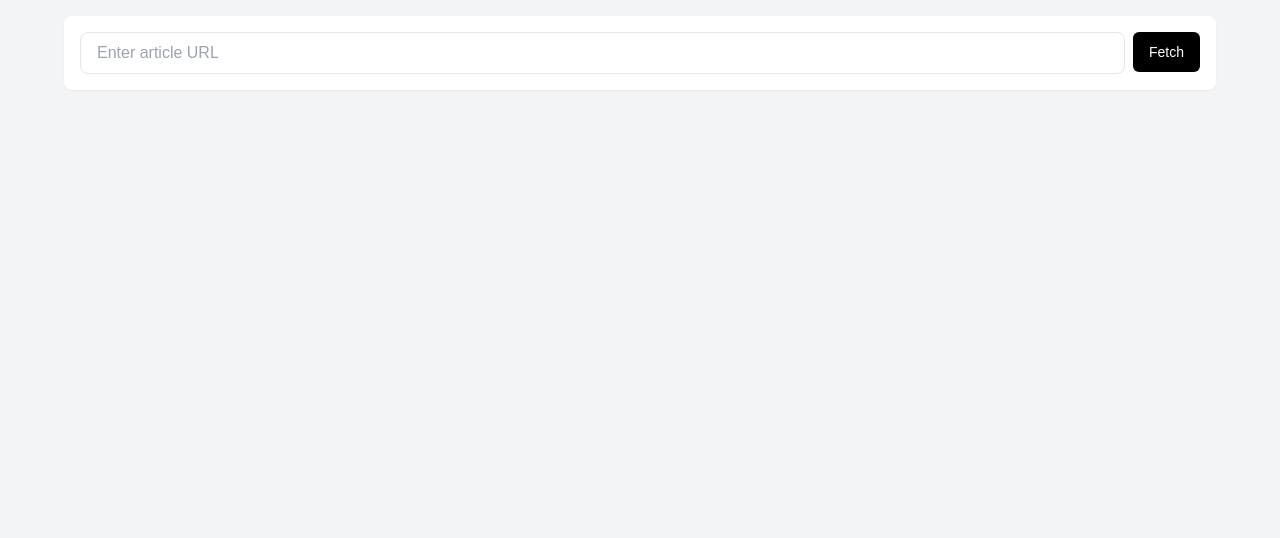
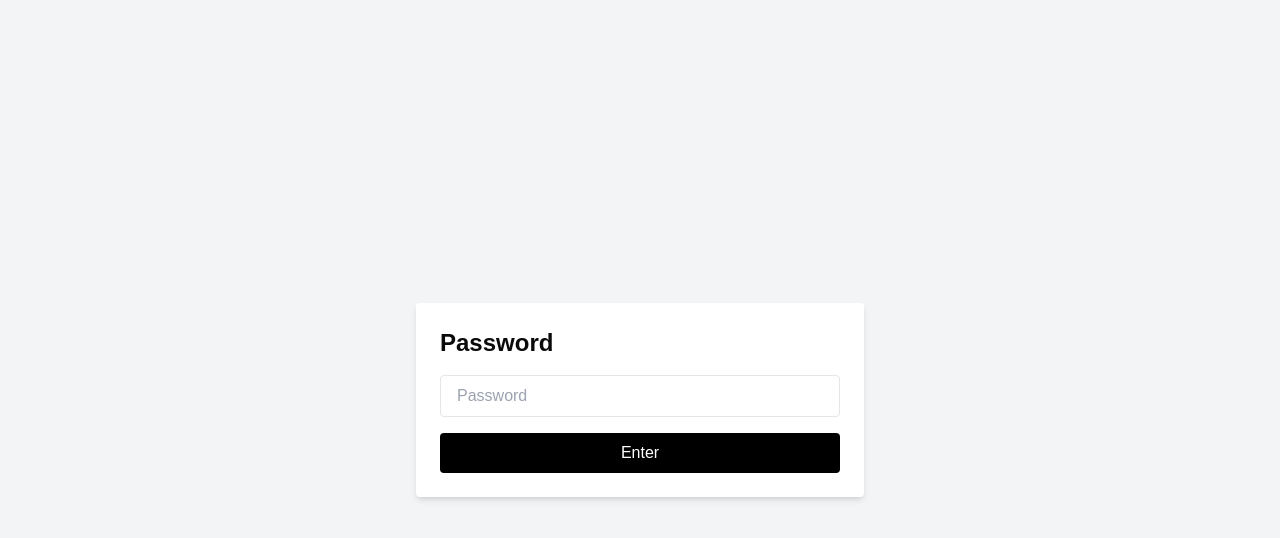
Before and after one commit to chyyynh/fetcher, a Next.js app: page / in a window 1280 px wide. Shown: the top 538 px of the page. Built offline with nearby package versions, Linux system fonts and the light colour scheme.

Commit message:
add appgate

```diff
--- /dev/null
+++ b/app/app/page.js
@@ -0,0 +1,154 @@
+"use client";
+
+import { useState } from "react";
+import ReactMarkdown from "react-markdown";
+import MarkdownEditor from "react-markdown-editor-lite";
+import "react-markdown-editor-lite/lib/index.css";
+import { Button } from "@/components/ui/button";
+import { useToast } from "@/hooks/use-toast";
+import { ToastAction } from "@/components/ui/toast";
+
+export default function Component() {
+  const { toast } = useToast();
+  const [url, setUrl] = useState("");
+  const [title, setTitle] = useState("");
+  const [articleData, setArticleData] = useState("");
+  const [loading, setLoading] = useState(false);
+  const [uploading, setUploading] = useState(false);
+  const [fetched, setFetched] = useState(false);
+
+  const fetchArticleData = async (e) => {
+    e.preventDefault();
+    setLoading(true);
+    setArticleData("");
+    setFetched(false);
+
+    try {
+      const response = await fetch(`/api/`, {
+        method: "POST",
+        headers: {
+          "Content-Type": "application/json",
+        },
+        body: JSON.stringify({ url }),
+      });
+
+      console.log(response);
+
+      const data = await response.json();
+
+      setTitle(data.res.title);
+      console.log(`title:\n\n${title}\n`);
+
+      setArticleData(data.res.content);
+      console.log(`content:\n\n${articleData}\n`);
+
+      setFetched(true);
+    } catch (error) {
+      console.error("Error fetching article:", error);
+    } finally {
+      setLoading(false);
+    }
+  };
+
+  const handleUpload = async () => {
+    // console.log(`title:\n\n${title}\n`);
+    // console.log(`content:\n\n${articleData}\n`);
+    setUploading(true);
+    try {
+      const response = await fetch(`/api/upload-to-hackmd`, {
+        method: "POST",
+        headers: {
+          "Content-Type": "application/json",
+        },
+        body: JSON.stringify({ title: title, content: articleData }),
+      });
+
+      const data = await response.json();
+
+      if (response.ok) {
+        toast({
+          title: "上傳成功",
+          description: `HackMD 連結：${data.url}`,
+          action: (
+            <button
+              className="text-sm text-blue-500 underline inline-block ml-2" // 調整文字大小和樣式
+              variant="outline"
+              size="sm"
+              onClick={() => {
+                window.open(`${data.url}`, "_blank"); // 打開新標籤頁
+              }}
+            >
+              查看
+            </button>
+          ),
+        });
+        console.log(`上傳成功 HackMD 連結：${data.url}`);
+      } else {
+        throw new Error(data.message || "上傳失敗");
+      }
+    } catch (error) {
+      console.error("上傳到 HackMD 時出錯:", error);
+    } finally {
+      setUploading(false);
+    }
+    console.log("Uploading article...");
+  };
+
+  return (
+    <div className="w-full min-h-screen bg-gray-100 p-4">
+      <div className="max-w-6xl mx-auto">
+        {/* URL Input Section */}
+        <div className="bg-white rounded-lg p-4 mb-4 shadow-sm">
+          <form onSubmit={fetchArticleData} className="flex gap-2">
+            <input
+              type="url"
+              value={url}
+              onChange={(e) => setUrl(e.target.value.trim())}
+              placeholder="Enter article URL"
+              required
+              className="bg-white text-black hover:bg-white/90 flex-1 px-4 py-2 border rounded-lg focus:outline-none focus:ring-2 focus:ring-primary"
+            />
+            <Button
+              type="submit"
+              disabled={loading}
+              className="bg-black text-white hover:bg-black/90"
+            >
+              {loading ? "Fetching..." : "Fetch"}
+            </Button>
+
+            {fetched && (
+              <Button
+                type="button"
+                onClick={handleUpload}
+                disabled={uploading}
+                className="bg-black text-white hover:bg-black/90"
+              >
+                {uploading ? "Uploading..." : "Upload"}
+              </Button>
+            )}
+          </form>
+        </div>
+
+        {/* Editor Section */}
+        {fetched && (
+          <div className="bg-white rounded-lg shadow-sm">
+            <MarkdownEditor
+              value={articleData}
+              style={{ height: "calc(100vh - 200px)" }}
+              renderHTML={(text) => <ReactMarkdown>{text}</ReactMarkdown>}
+              onChange={({ text }) => setArticleData(text)}
+              className="border-none"
+              config={{
+                view: {
+                  menu: true,
+                  md: true,
+                  html: true,
+                },
+              }}
+            />
+          </div>
+        )}
+      </div>
+    </div>
+  );
+}
--- a/app/page.js
+++ b/app/page.js
@@ -1,153 +1,53 @@
 "use client";
 
 import { useState } from "react";
-import ReactMarkdown from "react-markdown";
-import MarkdownEditor from "react-markdown-editor-lite";
-import "react-markdown-editor-lite/lib/index.css";
+import { useRouter } from "next/navigation";
+
 import { Button } from "@/components/ui/button";
-import { useToast } from "@/hooks/use-toast";
-import { ToastAction } from "@/components/ui/toast";
+import { Input } from "@/components/ui/input";
+import { Card, CardContent, CardHeader, CardTitle } from "@/components/ui/card";
 
-export default function Component() {
-  const { toast } = useToast();
-  const [url, setUrl] = useState("");
-  const [title, setTitle] = useState("");
-  const [articleData, setArticleData] = useState("");
-  const [loading, setLoading] = useState(false);
-  const [uploading, setUploading] = useState(false);
-  const [fetched, setFetched] = useState(false);
+export default function PasswordPage() {
+  const [password, setPassword] = useState("");
+  const [error, setError] = useState("");
+  const router = useRouter();
 
-  const fetchArticleData = async (e) => {
+  const handleSubmit = (e) => {
     e.preventDefault();
-    setLoading(true);
-    setArticleData("");
-    setFetched(false);
 
-    try {
-      const response = await fetch(`/api/`, {
-        method: "POST",
-        headers: {
-          "Content-Type": "application/json",
-        },
-        body: JSON.stringify({ url }),
-      });
-
-      console.log(response);
-
-      const data = await response.json();
-
-      setTitle(data.res.title);
-      console.log(`title:\n\n${title}\n`);
-
-      setArticleData(data.res.content);
-      console.log(`content:\n\n${articleData}\n`);
-
-      setFetched(true);
-    } catch (error) {
-      console.error("Error fetching article:", error);
-    } finally {
-      setLoading(false);
+    // 假設正確密碼為 "123456"，可以改成你的邏輯
+    const correctPassword = "123456";
+    if (password === correctPassword) {
+      // 清空錯誤提示
+      setError("");
+      // 導航到 /app 頁面
+      router.push("/app");
+    } else {
+      // 顯示錯誤提示
+      setError("密碼錯誤，請再試一次");
     }
   };
 
-  const handleUpload = async () => {
-    // console.log(`title:\n\n${title}\n`);
-    // console.log(`content:\n\n${articleData}\n`);
-    setUploading(true);
-    try {
-      const response = await fetch(`/api/upload-to-hackmd`, {
-        method: "POST",
-        headers: {
-          "Content-Type": "application/json",
-        },
-        body: JSON.stringify({ title: title, content: articleData }),
-      });
-
-      const data = await response.json();
-
-      if (response.ok) {
-        toast({
-          title: "上傳成功",
-          description: `HackMD 連結：${data.url}`,
-          action: (
-            <button
-              className="text-sm text-blue-500 underline inline-block ml-2" // 調整文字大小和樣式
-              variant="outline"
-              size="sm"
-              onClick={() => {
-                window.open(`${data.url}`, "_blank"); // 打開新標籤頁
-              }}
-            >
-              查看
-            </button>
-          ),
-        });
-        console.log(`上傳成功 HackMD 連結：${data.url}`);
-      } else {
-        throw new Error(data.message || "上傳失敗");
-      }
-    } catch (error) {
-      console.error("上傳到 HackMD 時出錯:", error);
-    } finally {
-      setUploading(false);
-    }
-    console.log("Uploading article...");
-  };
-
   return (
-    <div className="w-full min-h-screen bg-gray-100 p-4">
-      <div className="max-w-6xl mx-auto">
-        {/* URL Input Section */}
-        <div className="bg-white rounded-lg p-4 mb-4 shadow-sm">
-          <form onSubmit={fetchArticleData} className="flex gap-2">
-            <input
-              type="url"
-              value={url}
-              onChange={(e) => setUrl(e.target.value.trim())}
-              placeholder="Enter article URL"
-              required
-              className="bg-white text-black hover:bg-white/90 flex-1 px-4 py-2 border rounded-lg focus:outline-none focus:ring-2 focus:ring-primary"
-            />
-            <Button
-              type="submit"
-              disabled={loading}
-              className="bg-black text-white hover:bg-black/90"
-            >
-              {loading ? "Fetching..." : "Fetch"}
-            </Button>
-
-            {fetched && (
-              <Button
-                type="button"
-                onClick={handleUpload}
-                disabled={uploading}
-                className="bg-black text-white hover:bg-black/90"
-              >
-                {uploading ? "Uploading..." : "Upload"}
-              </Button>
-            )}
-          </form>
-        </div>
-
-        {/* Editor Section */}
-        {fetched && (
-          <div className="bg-white rounded-lg shadow-sm">
-            <MarkdownEditor
-              value={articleData}
-              style={{ height: "calc(100vh - 200px)" }}
-              renderHTML={(text) => <ReactMarkdown>{text}</ReactMarkdown>}
-              onChange={({ text }) => setArticleData(text)}
-              className="border-none"
-              config={{
-                view: {
-                  menu: true,
-                  md: true,
-                  html: true,
-                },
-              }}
-            />
-          </div>
-        )}
+    <div className="flex items-center justify-center min-h-screen bg-gray-100">
+      <div className="bg-white p-6 rounded shadow-md w-full max-w-md">
+        <h1 className="text-2xl font-bold mb-4">Password</h1>
+        <form onSubmit={handleSubmit}>
+          <input
+            type="password"
+            value={password}
+            onChange={(e) => setPassword(e.target.value)}
+            placeholder="Password"
+            className="w-full bg-white px-4 py-2 border rounded mb-4 focus:outline-none focus:ring-2 focus:ring-primary"
+          />
+          {error && <p className="text-red-500 mb-4">{error}</p>}
+          <button
+            type="submit"
+            className="w-full bg-black text-white py-2 rounded hover:bg-black/90"
+          >
+            Enter
+          </button>
+        </form>
       </div>
     </div>
   );
```
Also changed, not shown: app/app/page.module.css (renamed from app/page.module.css).
